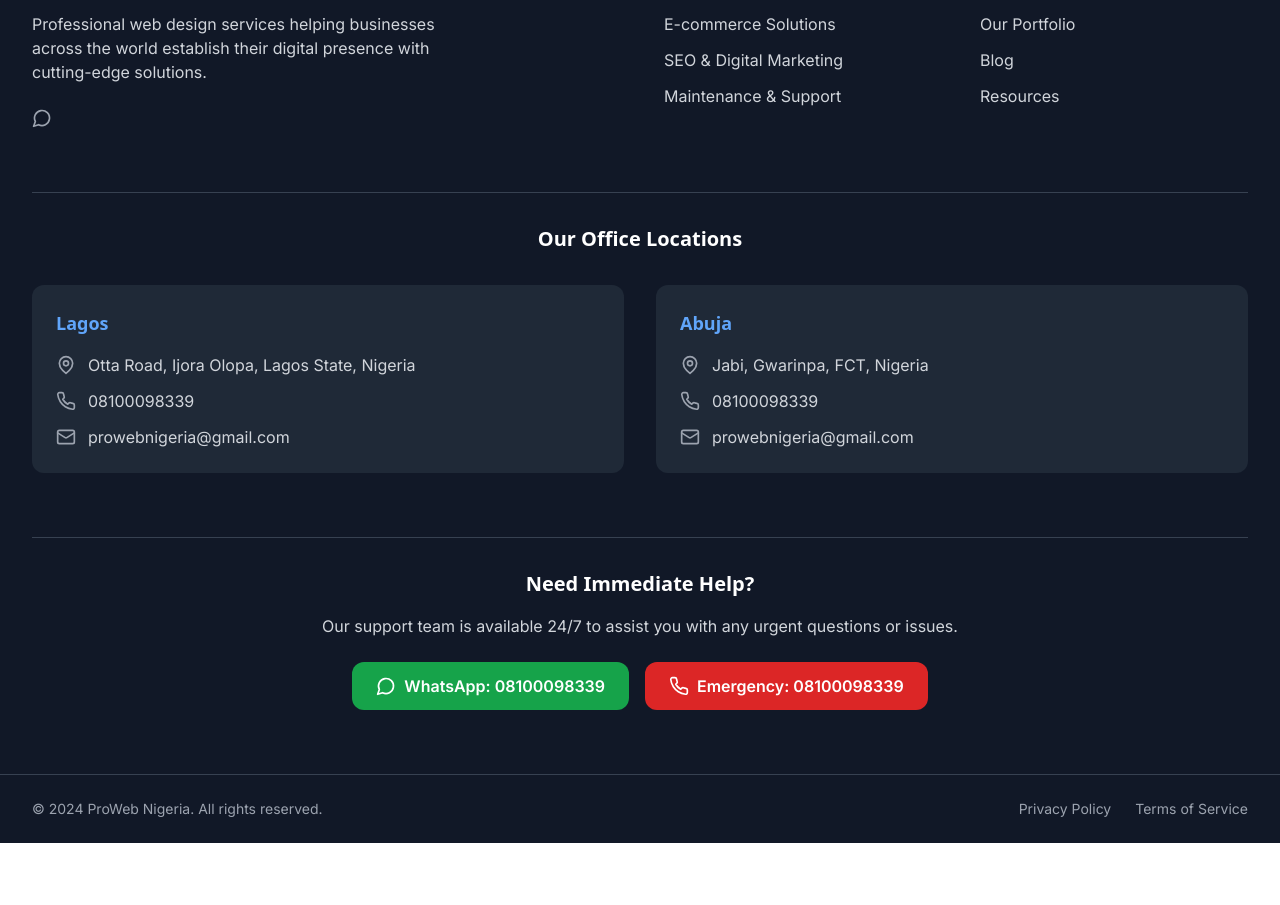
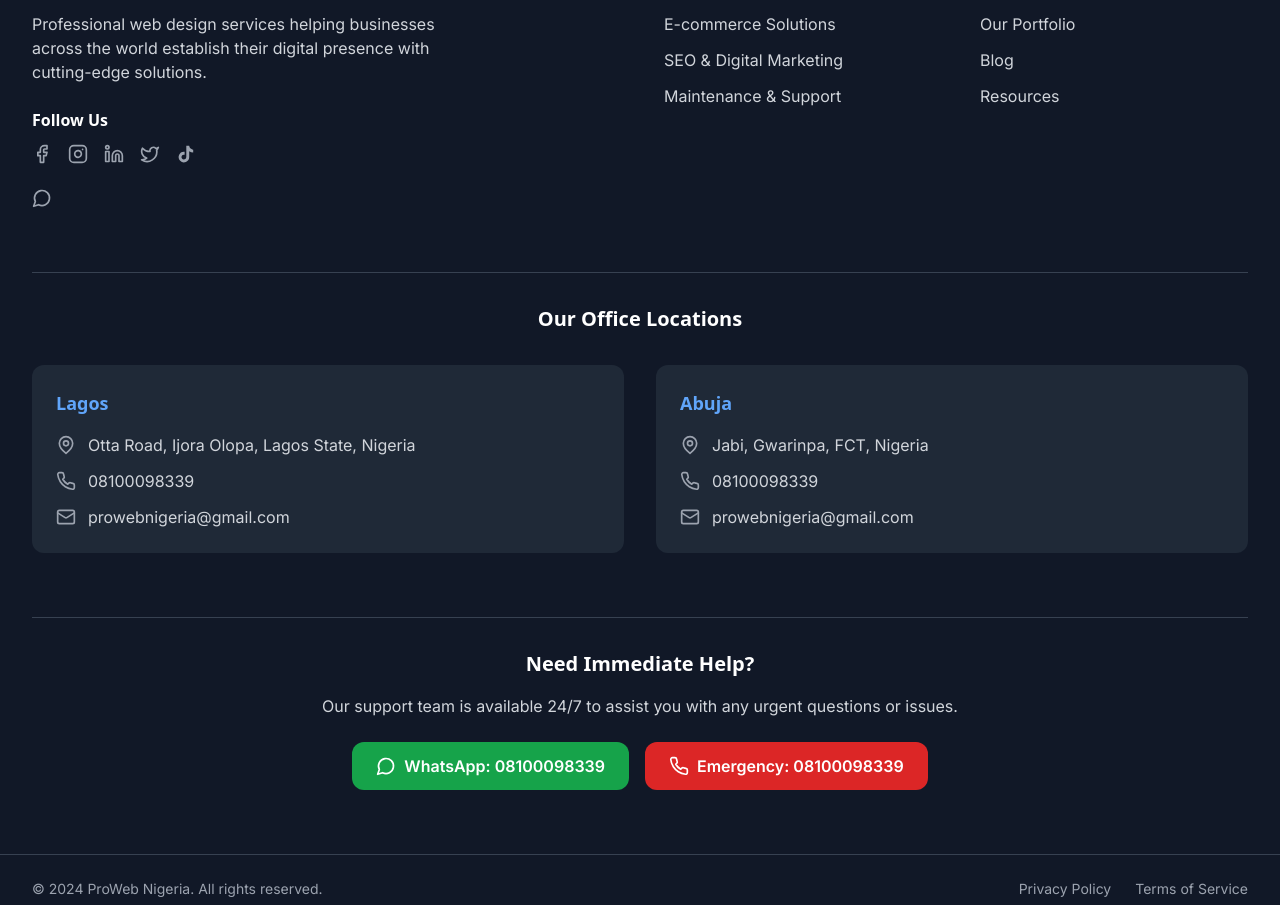
Before and after one commit to Theadekanmi/prowebnigeria, a Next.js app: page /faq in a window 1280 px wide. Shown: the part 2172-3077 px from the top of the page. Before the commit the page ends 3015 px from the top, so only its background shows below. Built offline with nearby package versions, Linux system fonts and the light colour scheme.

Commit message:
Add TikTok social media link to SEO structured data and footer

```diff
--- a/app/components/Footer.js
+++ b/app/components/Footer.js
@@ -1,7 +1,7 @@
 'use client'
 import React, { useState } from 'react';
 import Link from 'next/link';
-import { ArrowUp, Mail, Phone, MapPin, MessageCircle } from 'lucide-react';
+import { ArrowUp, Mail, Phone, MapPin, MessageCircle, Facebook, Instagram, Linkedin, Twitter } from 'lucide-react';
 
 const Footer = () => {
   const [showBackToTop, setShowBackToTop] = useState(false);
@@ -78,6 +78,62 @@
             <p className="text-gray-300 mb-6 max-w-md">
               Professional web design services helping businesses across the world establish their digital presence with cutting-edge solutions.
             </p>
+
+            {/* Social Media Links */}
+            <div className="mb-6">
+              <h4 className="text-white font-semibold mb-3">Follow Us</h4>
+              <div className="flex space-x-4">
+                <a
+                  href="https://www.facebook.com/prowebnigeria"
+                  target="_blank"
+                  rel="noopener noreferrer"
+                  className="text-gray-400 hover:text-blue-500 transition-colors"
+                  title="Facebook"
+                >
+                  <Facebook className="w-5 h-5" />
+                </a>
+                <a
+                  href="https://www.instagram.com/prowebnigeria"
+                  target="_blank"
+                  rel="noopener noreferrer"
+                  className="text-gray-400 hover:text-pink-500 transition-colors"
+                  title="Instagram"
+                >
+                  <Instagram className="w-5 h-5" />
+                </a>
+                <a
+                  href="https://www.linkedin.com/company/prowebnigeria"
+                  target="_blank"
+                  rel="noopener noreferrer"
+                  className="text-gray-400 hover:text-blue-600 transition-colors"
+                  title="LinkedIn"
+                >
+                  <Linkedin className="w-5 h-5" />
+                </a>
+                <a
+                  href="https://x.com/prowebnigeria"
+                  target="_blank"
+                  rel="noopener noreferrer"
+                  className="text-gray-400 hover:text-blue-400 transition-colors"
+                  title="X (Twitter)"
+                >
+                  <Twitter className="w-5 h-5" />
+                </a>
+                <a
+                  href="https://www.tiktok.com/@prowebnigeria"
+                  target="_blank"
+                  rel="noopener noreferrer"
+                  className="text-gray-400 hover:text-white transition-colors"
+                  title="TikTok"
+                >
+                  <svg className="w-5 h-5" viewBox="0 0 24 24" fill="currentColor">
+                    <path d="M19.59 6.69a4.83 4.83 0 0 1-3.77-4.25V2h-3.45v13.67a2.89 2.89 0 0 1-5.2 1.74 2.89 2.89 0 0 1 2.31-4.64 2.93 2.93 0 0 1 .88.13V9.4a6.84 6.84 0 0 0-1-.05A6.33 6.33 0 0 0 5 20.1a6.34 6.34 0 0 0 10.86-4.43v-7a8.16 8.16 0 0 0 4.77 1.52v-3.4a4.85 4.85 0 0 1-1-.1z"/>
+                  </svg>
+                </a>
+              </div>
+            </div>
+
+            {/* WhatsApp Support */}
             <div className="flex space-x-4">
               <a
                 href="https://wa.me/08100098339"
--- a/app/layout.js
+++ b/app/layout.js
@@ -90,7 +90,8 @@
                 "https://www.facebook.com/prowebnigeria",
                 "https://www.instagram.com/prowebnigeria",
                 "https://www.linkedin.com/company/prowebnigeria",
-                "https://x.com/prowebnigeria"
+                "https://x.com/prowebnigeria",
+                "https://www.tiktok.com/@prowebnigeria"
               ],
               "address": [
                 {
@@ -155,7 +156,8 @@
                 "https://www.facebook.com/prowebnigeria",
                 "https://www.instagram.com/prowebnigeria",
                 "https://www.linkedin.com/company/prowebnigeria",
-                "https://x.com/prowebnigeria"
+                "https://x.com/prowebnigeria",
+                "https://www.tiktok.com/@prowebnigeria"
               ]
             })
           }}
```
